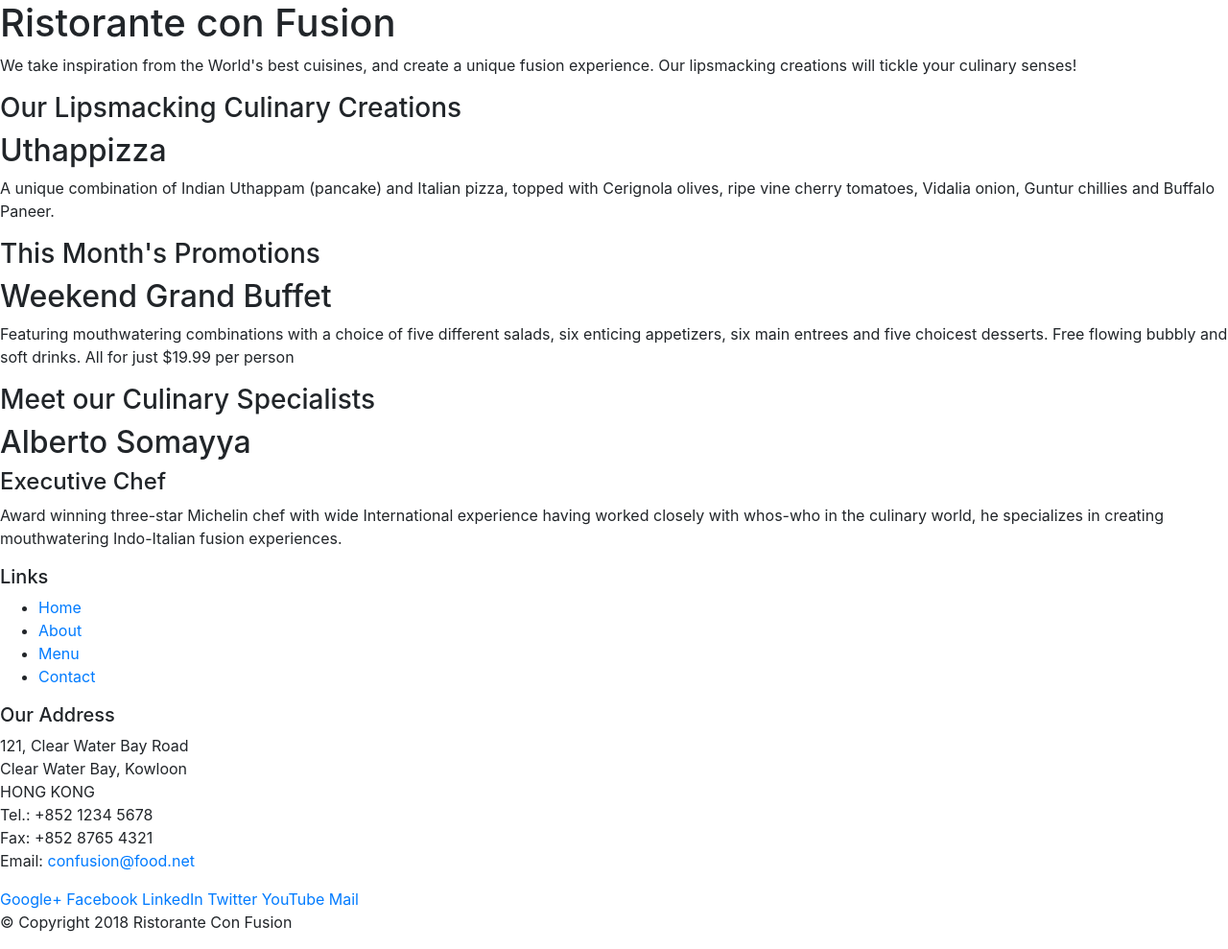
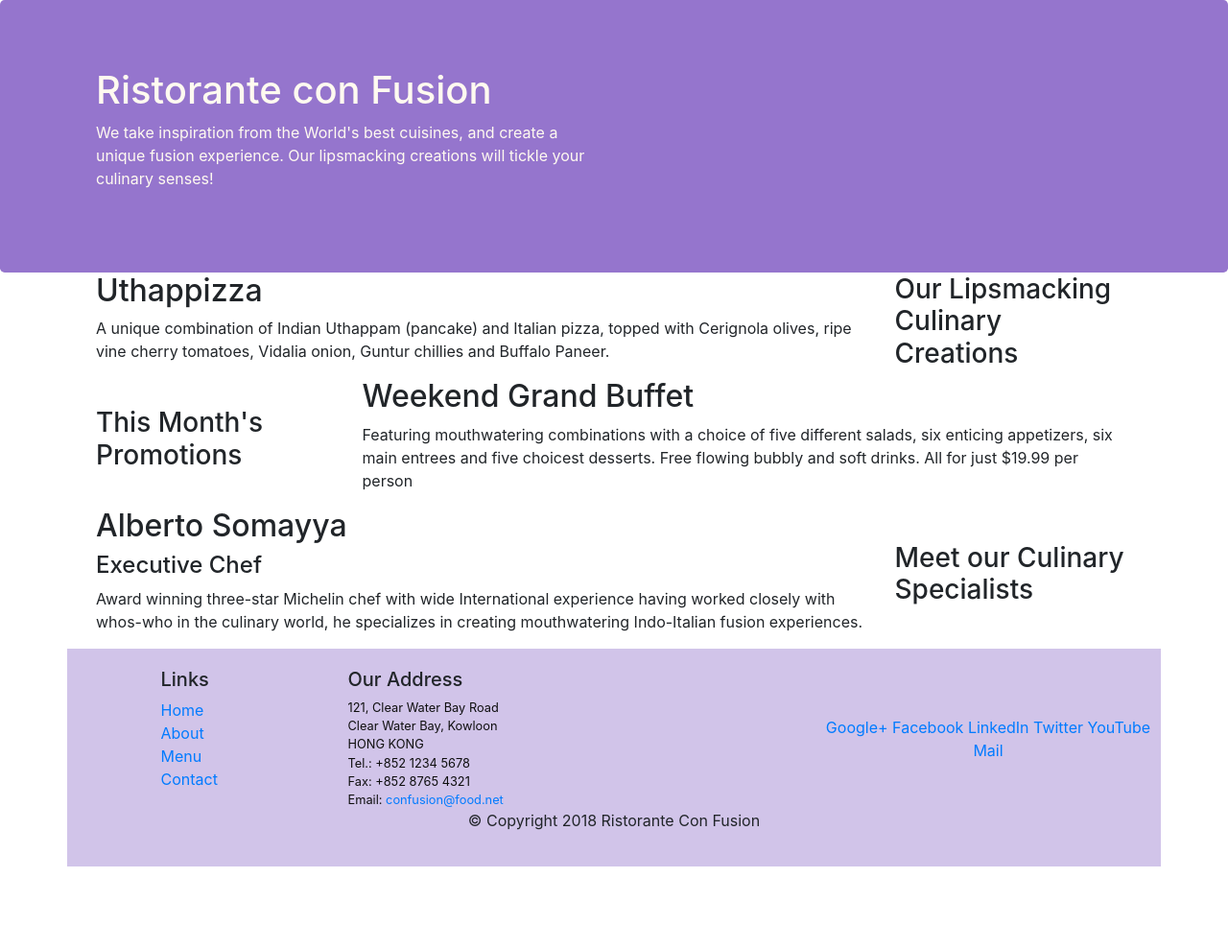
Before and after one commit to mkiran4123/ReactNodeApp, a website: page index.html in a window 1280 px wide. Shown: the whole page at 96% size. After the commit the page ends 903 px from the top, so only its background shows below. Drawn offline with nearby package versions, Linux system fonts and the light colour scheme.

Commit message:
Added Styling to Index.html

```diff
--- /dev/null
+++ b/css/styles.css
@@ -0,0 +1,30 @@
+.row-header{
+    margin:0px auto;
+    padding:0px;
+}
+
+.row-content {
+    margin:0px auto;
+    padding: 50px 0px 50px 0px;
+    border-bottom: 1px ridge;
+    min-height:400px;
+}
+
+.footer{
+    background-color: #D1C4E9;
+    margin:0px auto;
+    padding: 20px 0px 20px 0px;
+}
+
+.jumbotron {
+    padding:70px 30px 70px 30px;
+    margin:0px auto;
+    background: #9575CD ;
+    color:floralwhite;
+}
+
+address{
+    font-size:80%;
+    margin:0px;
+    color:#0f0f0f;
+}
--- a/index.html
+++ b/index.html
@@ -1,58 +1,60 @@
 <!DOCTYPE html>
 <html lang="en">
 
-<head>
-  <meta charset="utf-8">
+<head >
+    <meta charset="utf-8">
+    <!-- The viewport meta tag ensures that the screen width is set to the device width and the content is rendered with this width in mind -->
     <meta name="viewport" content="width=device-width, initial-scale=1, shrink-to-fit=no">
     <meta http-equiv="x-ua-compatible" content="ie=edge">
 
     <!-- Bootstrap CSS -->
     <link rel="stylesheet" href="node_modules/bootstrap/dist/css/bootstrap.min.css">
+    <link href="css/styles.css" rel="stylesheet">
     <title>Ristorante Con Fusion</title>
 </head>
 
 <body>
-
-    <header>
-        <div>
-            <div>
-                <div>
+  <!-- A jumbotron is used to showcase key content on a website. In this case we are using it to highlight the name of the restaurant. -->
+    <header class="jumbotron">
+        <div class="container">
+            <div class="row row-header align-items-center">
+                <div class="col-12 col-sm-6">
                     <h1>Ristorante con Fusion</h1>
                     <p>We take inspiration from the World's best cuisines, and create a unique fusion experience. Our lipsmacking creations will tickle your culinary senses!</p>
                 </div>
-                <div>
+                <div class="col-12 col-sm-6">
                 </div>
             </div>
         </div>
     </header>
 
-    <div>
-        <div>
-            <div>
+    <div class="container">
+        <div class="row row-header align-items-center">
+            <div class="col-12 col-sm-4 order-sm-last col-md-3">
                 <h3>Our Lipsmacking Culinary Creations</h3>
             </div>
-            <div>
+            <div class="col col-sm order-sm-first col-md">
                 <h2>Uthappizza</h2>
                 <p>A unique combination of Indian Uthappam (pancake) and Italian pizza, topped with Cerignola olives, ripe vine cherry tomatoes, Vidalia onion, Guntur chillies and Buffalo Paneer.</p>
             </div>
         </div>
 
 
-        <div>
-            <div>
+        <div class ="row row-header align-items-center">
+            <div class="col-12 col-sm-4 col-md-3">
                 <h3>This Month's Promotions</h3>
             </div>
-            <div>
+            <div class="col col-sm col-md">
                 <h2>Weekend Grand Buffet</h2>
                 <p>Featuring mouthwatering combinations with a choice of five different salads, six enticing appetizers, six main entrees and five choicest desserts. Free flowing bubbly and soft drinks. All for just $19.99 per person </p>
             </div>
         </div>
 
-        <div>
-            <div>
+        <div class="row row-header align-items-center">
+            <div class="col-12 col-sm-4 order-sm-last col-md-3">
                 <h3>Meet our Culinary Specialists</h3>
             </div>
-            <div>
+            <div class="col col-sm col-md">
                 <h2>Alberto Somayya</h2>
                 <h4>Executive Chef</h4>
                 <p>Award winning three-star Michelin chef with wide International experience having worked closely with whos-who in the culinary world, he specializes in creating mouthwatering Indo-Italian fusion experiences. </p>
@@ -60,19 +62,19 @@
         </div>
     </div>
 
-    <footer>
+    <footer class="container footer">
         <div>
-            <div>
-                <div>
+            <div class="row">
+                <div class="col-4 offset-1 col-sm-2">
                     <h5>Links</h5>
-                    <ul>
+                    <ul class="list-unstyled">
                         <li><a href="#">Home</a></li>
                         <li><a href="#">About</a></li>
                         <li><a href="#">Menu</a></li>
                         <li><a href="#">Contact</a></li>
                     </ul>
                 </div>
-                <div>
+                <div class="col-7 col-sm-5">
                     <h5>Our Address</h5>
                     <address>
 		              121, Clear Water Bay Road<br>
@@ -81,10 +83,9 @@
 		              Tel.: +852 1234 5678<br>
 		              Fax: +852 8765 4321<br>
 		              Email: <a href="mailto:confusion@food.net">confusion@food.net</a>
-		           </address>
-                </div>
-                <div>
-                    <div>
+		              </address>
+              </div>
+                  <div class="col-12 col-sm-4 align-self-center text-center">
                         <a href="http://google.com/+">Google+</a>
                         <a href="http://www.facebook.com/profile.php?id=">Facebook</a>
                         <a href="http://www.linkedin.com/in/">LinkedIn</a>
@@ -92,10 +93,9 @@
                         <a href="http://youtube.com/">YouTube</a>
                         <a href="mailto:">Mail</a>
                     </div>
-                </div>
            </div>
-           <div>
-                <div>
+           <div class="row justify-content-center">
+                <div class="col-auto">
                     <p>© Copyright 2018 Ristorante Con Fusion</p>
                 </div>
            </div>
```
